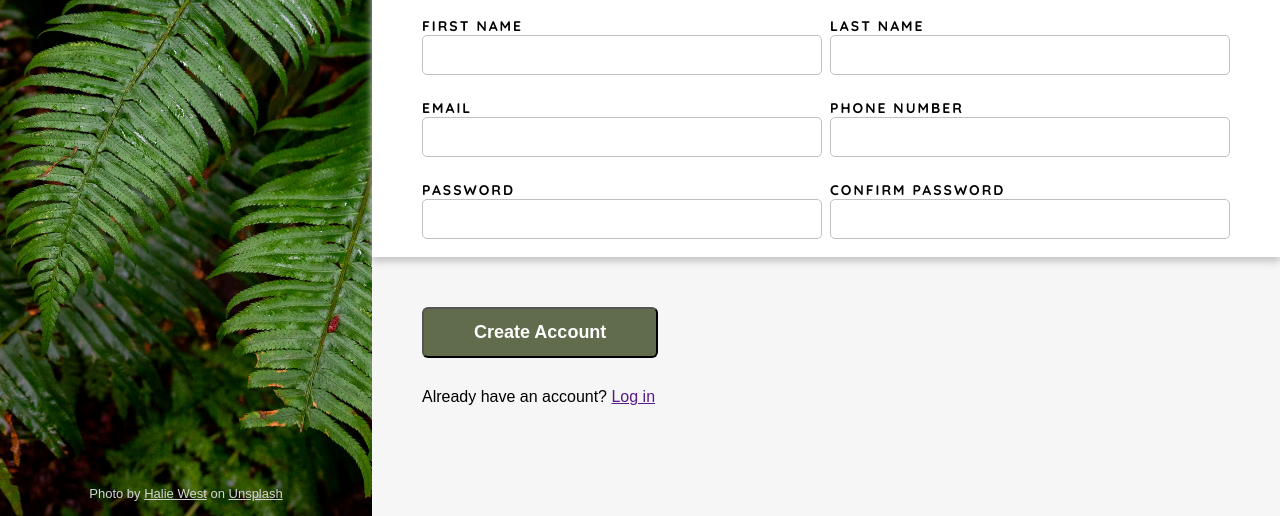
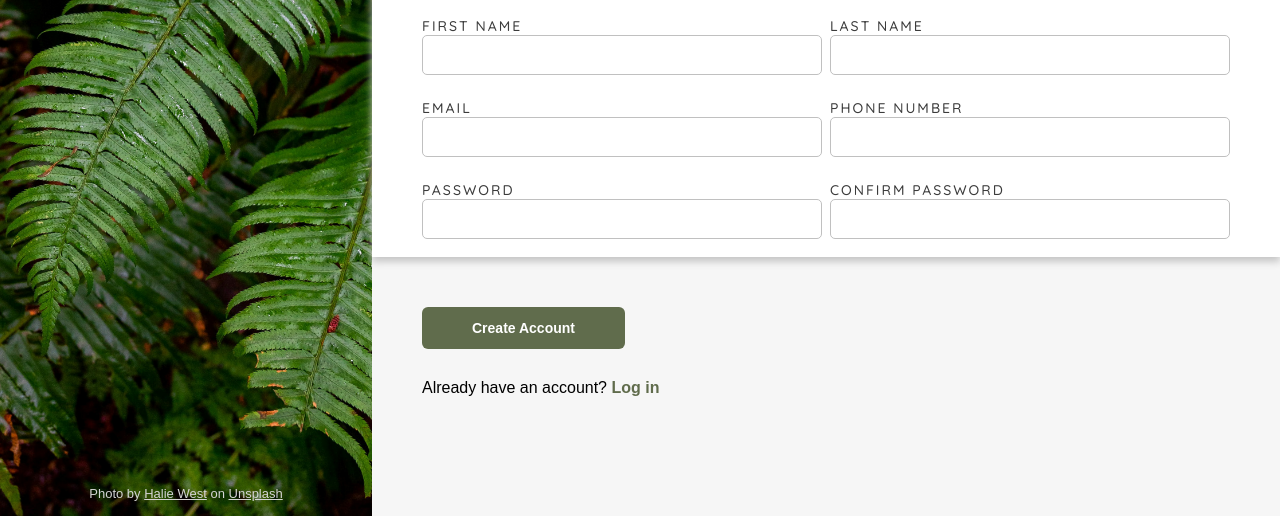
Before and after one commit to mdemiguels/odin-sign-up-form, a plain HTML site: page index.html in a window 1280 px wide. Shown: the part 284-800 px from the top of the page. Drawn offline with Linux system fonts and the light colour scheme.

Commit message:
change some form styles. Add transition to input shadow

```diff
--- a/style.css
+++ b/style.css
@@ -14,6 +14,7 @@
     --secondary-bg-color: #000;
     --input-border-color: #c0c0c0;
     --button-bg-color: #606c4c;
+    --form-text-color: #3b3b3b;
 }
 
 * {
@@ -106,6 +107,7 @@ main {
     display: grid;
     grid-template-columns: repeat(2, 1fr);
     gap: 8px;
+    color: var(--form-text-color);
 }
 
 .input-item {
@@ -116,8 +118,8 @@ main {
 
 label {
     font-family: 'Quicksand', serif;
-    font-weight: bold;
     font-size: 14px;
+    font-weight: 500;
     color: var(--secondary-tc);
     letter-spacing: 2px;
 }
@@ -132,6 +134,7 @@ input {
 
 input:focus {
     box-shadow: 0px 5px 7px 0px rgba(199,199,199,1);
+    transition: box-shadow .2s ease-in;
 }
 
 .submit-container {
@@ -140,11 +143,19 @@ input:focus {
 }
 
 button {
+    cursor: pointer;
     padding: 13px 50px;
     background-color: var(--button-bg-color);
+    border: none;
     border-radius: 6px;
     color: white;
-    font-size: 18px;
+    font-size: 14px;
     font-weight: bold;
     margin-bottom: 30px;
 }
+
+.submit-container a {
+    color: var(--button-bg-color);
+    text-decoration: none;
+    font-weight: bold;
+}
```
